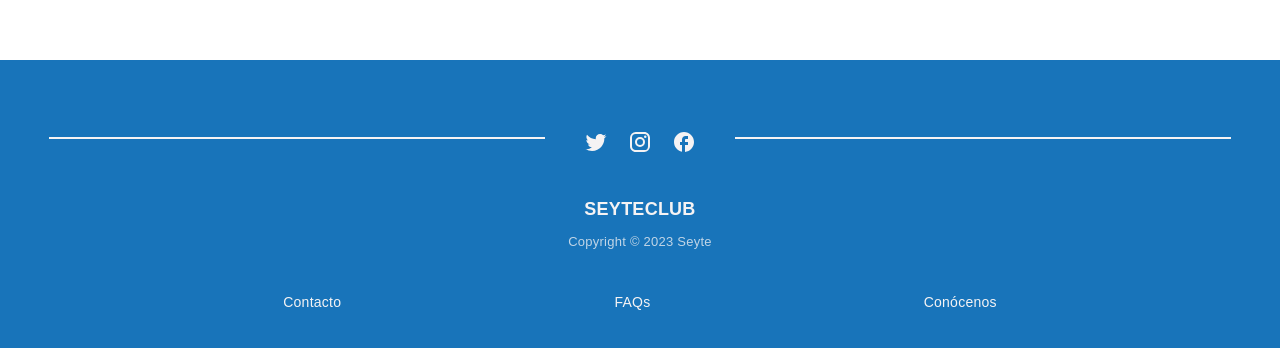
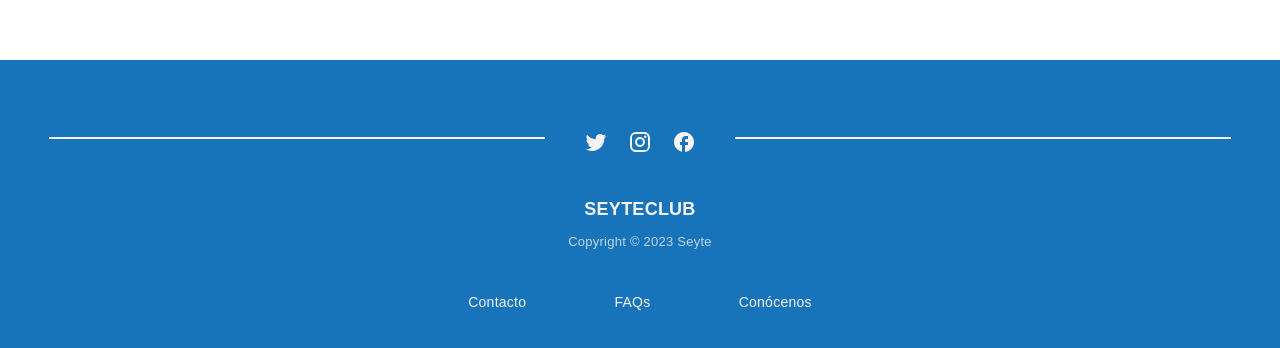
Before and after one commit to mwue111/Videoclub-Seyte-II, an Angular app in the folder videoclub-front/: page / in a window 1280 px wide. Shown: the part 418-766 px from the top of the page. Built offline with nearby package versions, Linux system fonts and the light colour scheme; no server answers.

Commit message:
todo - rentController

```diff
--- a/videoclub-front/src/app/app.component.ts
+++ b/videoclub-front/src/app/app.component.ts
@@ -1,5 +1,4 @@
 import { Component } from '@angular/core';
-import axios from 'axios';
 
 @Component({
   selector: 'app-root',
--- a/videoclub-front/src/app/footer/footer.component.css
+++ b/videoclub-front/src/app/footer/footer.component.css
@@ -21,6 +21,12 @@ div{
   justify-content: space-evenly;
 }
 
+.same-page{
+  margin: 0 auto;
+  width: 500px;
+  color: #f5f3f4c3;
+}
+
 .bolder{
   font-weight: bold;
   font-size: 18px;
--- a/videoclub-front/src/app/footer/footer.component.html
+++ b/videoclub-front/src/app/footer/footer.component.html
@@ -20,7 +20,7 @@
     <span>Copyright &copy; 2023 Seyte</span>
   </div>
 
-  <div class="links">
+  <div class="links same-page">
     <a routerLink="/contact" routerLinkActive="active">Contacto</a>
     <a routerLink="/faqs" routerLinkActive="active">FAQs</a>
     <a routerLink="/nosotros" routerLinkActive="active">Conócenos</a>
```
Also changed, not shown: 1 other file (tests, documents, lock files or other folders).
